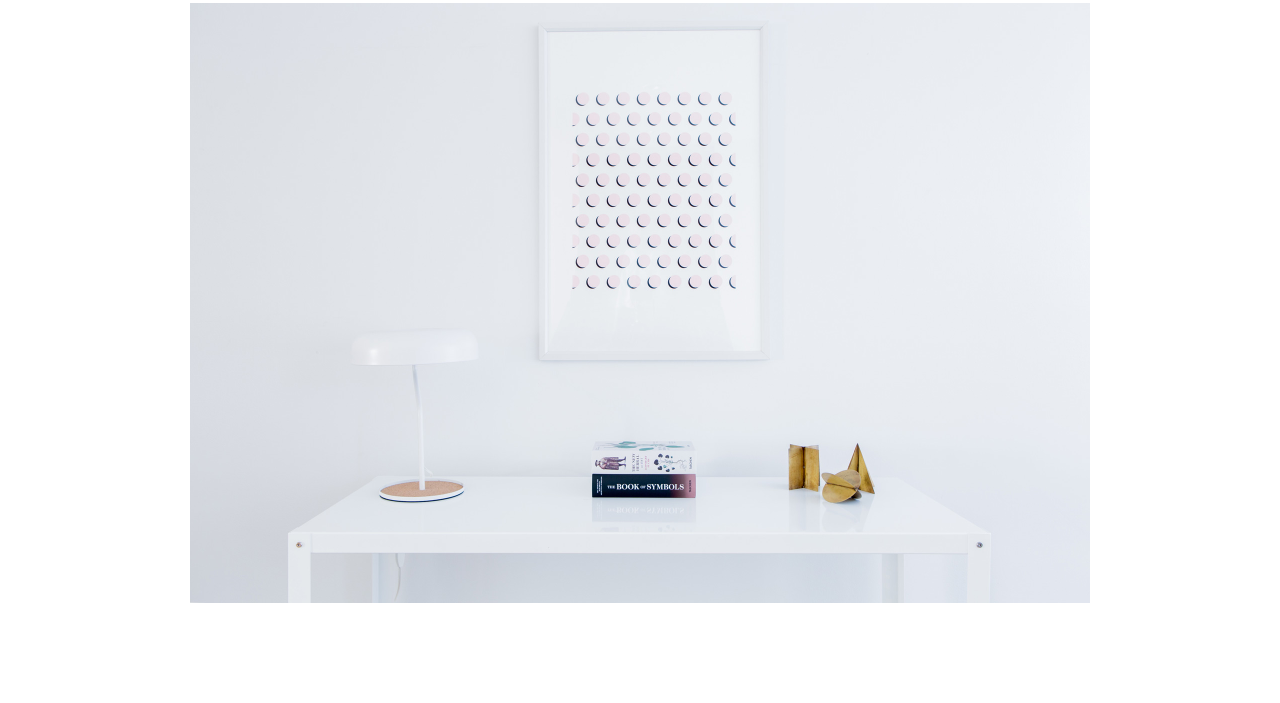
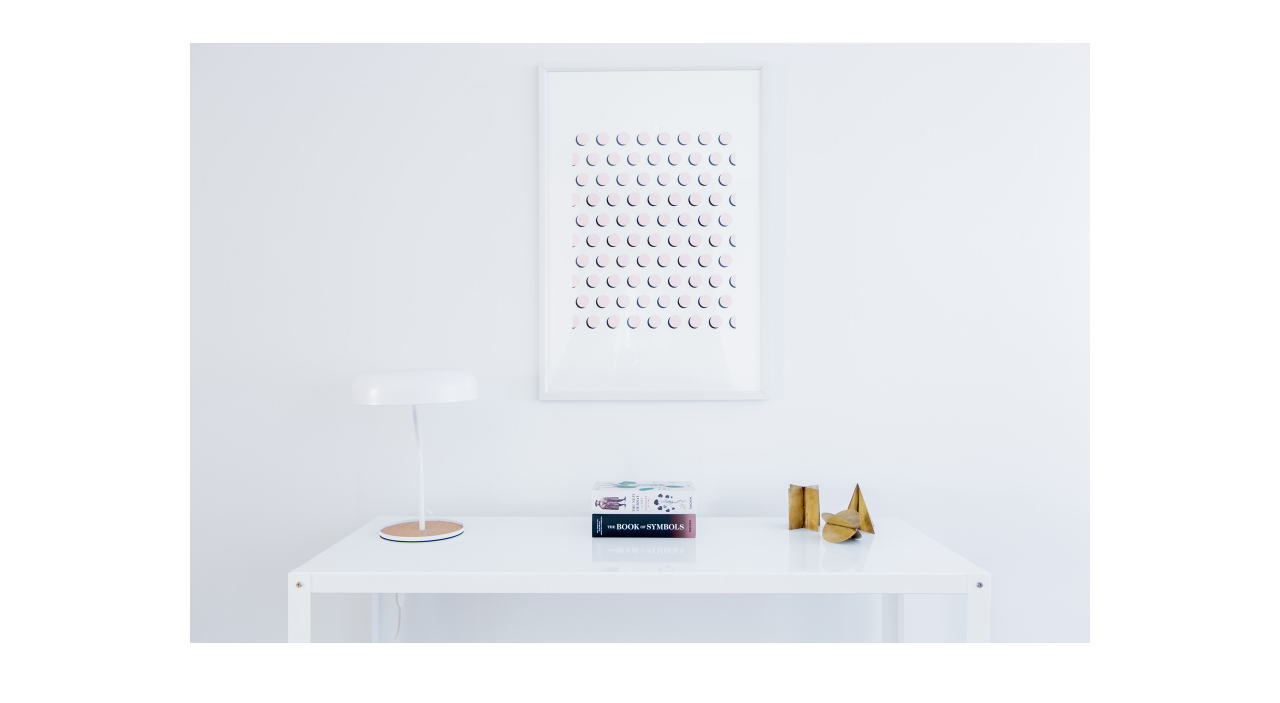
Before and after one commit to MariaLuciaR/Interior-Weekly, a plain HTML site: page index.html in a window 1280 px wide. Shown: the part 97-800 px from the top of the page. Drawn offline with Linux system fonts and the light colour scheme.

Commit message:
Update top padding on first section

```diff
--- a/styles/style.css
+++ b/styles/style.css
@@ -38,6 +38,10 @@ section {
   padding: 100px 0 100px 0;
 }
 
+section:first-of-type {
+  padding-top: 140px;
+}
+
 section img {
   width: 900px;
   height: 600px;
```
